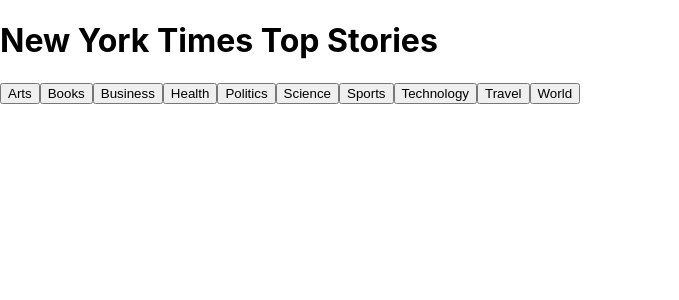
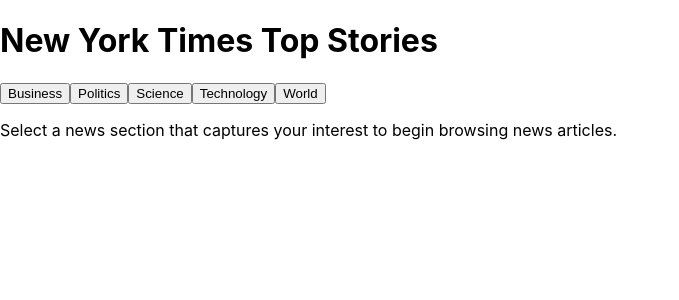
Before and after one commit to jasmyn2244/ny-times-top-stories, a React (Create React App) app: page / in a window 1280 px wide. Shown: the top 300 px of the page, without its empty margins (0-679 px from the left). Built offline with nearby package versions, Linux system fonts and the light colour scheme.

Commit message:
Add SectionNews component with dynmaic route and let section buttons link to the SectionNews page

```diff
--- a/src/App.js
+++ b/src/App.js
@@ -2,6 +2,7 @@
 import { Routes, Route } from 'react-router-dom'
 import Header from './Components/Header'
 import Home from './Components/Home'
+import SectionNews from './Components/SectionNews'
 
 function App() {
   return (
@@ -9,6 +10,7 @@
       <Header />
       <Routes>
         <Route path='/' element={<Home />} />
+        <Route path='/bysection/:section' element={<SectionNews />} />
       </Routes>
     </>
   );
--- a/src/Components/Header.js
+++ b/src/Components/Header.js
@@ -1,8 +1,12 @@
 import React from 'react'
+import SectionButtons from './SectionButtons'
 
 const Header = () => {
   return (
-    <h1>New York Times Top Stories</h1>
+    <>
+      <h1>New York Times Top Stories</h1>
+      <SectionButtons />
+    </>
   )
 }
 export default Header
--- a/src/Components/Home.js
+++ b/src/Components/Home.js
@@ -1,10 +1,10 @@
 import { render } from '@testing-library/react'
 import React from 'react'
-import SectionButtons from './SectionButtons'
+
 
 const Home = () => {
   return (
-    <SectionButtons />
+    <p>Select a news section that captures your interest to begin browsing news articles.</p>
   )
 }
 
--- a/src/Components/SectionButtons.js
+++ b/src/Components/SectionButtons.js
@@ -1,18 +1,25 @@
 import React from 'react'
+import { Link } from 'react-router-dom'
 
 const SectionButtons = () => {
   return (
     <div>
-      <button>Arts</button>
-      <button>Books</button>
-      <button>Business</button>
-      <button>Health</button>
-      <button>Politics</button>
-      <button>Science</button>
-      <button>Sports</button>
-      <button>Technology</button>
-      <button>Travel</button>
-      <button>World</button>    </div>
+      <Link to='/business'>
+        < button > Business</button>
+      </Link >
+      <Link to='/politics'>
+        <button>Politics</button>
+      </Link>
+      <Link to='/science'>
+        <button>Science</button>
+      </Link>
+      <Link to='/technology'>
+        <button>Technology</button>
+      </Link>
+      <Link to='/world'>
+        <button>World</button>
+      </Link >
+    </div >
   )
 }
 
--- /dev/null
+++ b/src/Components/SectionNews.js
@@ -0,0 +1,10 @@
+import React from 'react'
+
+const SectionNews = () => {
+
+  return (
+    <p>News by Section</p>
+  )
+}
+
+export default SectionNews
```
